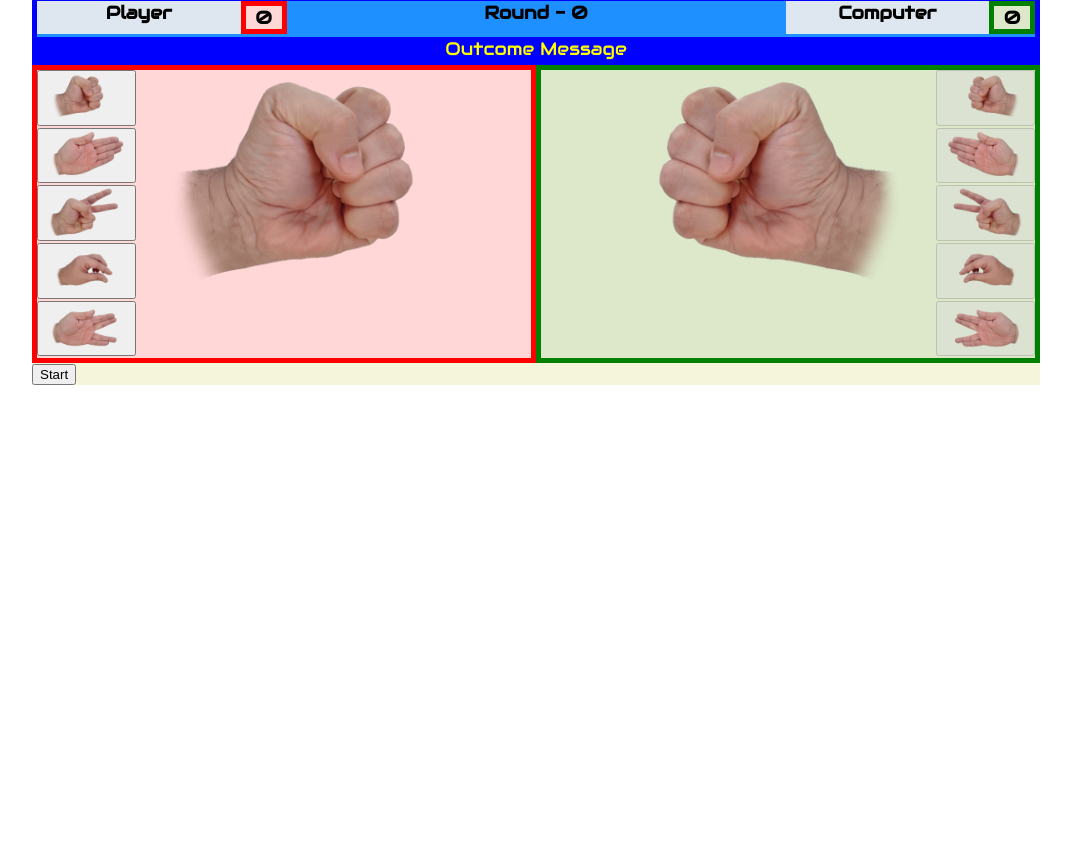
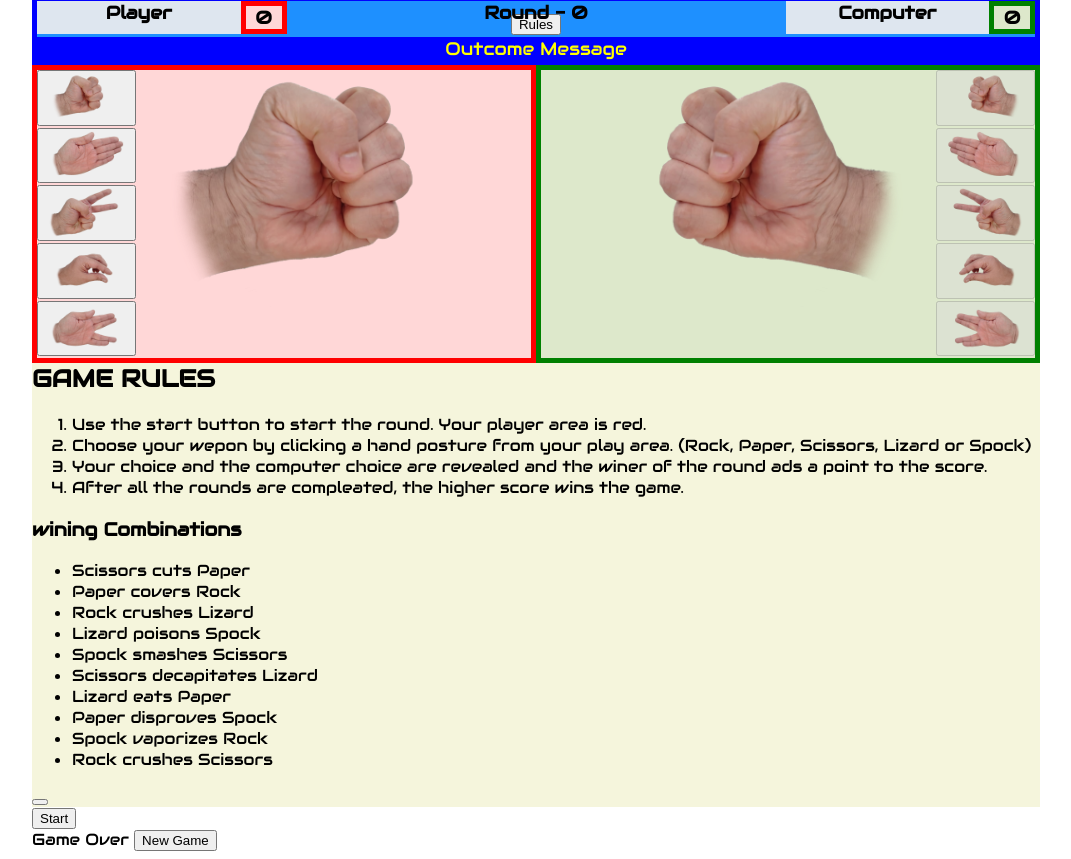
Before and after one commit to Juanma1313/spock-game, a plain HTML site: page index.html in a window 1280 px wide. Shown: the part 97-956 px from the top of the page, without its empty margins (104-1175 px from the left). Before the commit the page ends 800 px from the top, so only its background shows below. Drawn offline with Linux system fonts and the light colour scheme.

Commit message:
Add rules section to index.html

```diff
--- a/index.html
+++ b/index.html
@@ -11,6 +11,7 @@
 <body>
     <header id="title-area" class="main-box pannel-border-color">
         <h1 class="center">Spock-Game</h1>
+        <button aria-label="rules button"  id="btn-rules">Rules</button>
     </header>
 
     <section id="arena-area">   <!-- Game area-->
@@ -74,12 +75,41 @@
                 <img id="computer-weapon-img" src="assets/images/jmh-rock.png" alt="[rock-paper-scissors-lizard-spock_selection]">
             </div>
         </div>
+    </section>
+    <section id="rules-area">
+        <h2>GAME RULES</h2>
+        <ol id="rules">
+            <li>Use the start button to start the round. Your player area is red.</li>
+            <li>Choose your wepon by clicking a hand posture from your play area. (Rock, Paper, Scissors, Lizard or Spock)</li>
+            <li>Your choice and the computer choice are revealed and the winer of the round ads a point to the score.</li>
+            <li>After all the rounds are compleated, the higher score wins the game.</li>
+        </ol>
+        <div id="combinations">
+            <h3>wining Combinations</h3>
+            <ul>
+                <li>Scissors cuts Paper</li>
+                <li>Paper covers Rock</li>
+                <li>Rock crushes Lizard</li>
+                <li>Lizard poisons Spock</li>
+                <li>Spock smashes Scissors</li>
+                <li>Scissors decapitates Lizard</li>
+                <li>Lizard eats Paper</li>
+                <li>Paper disproves Spock</li>
+                <li>Spock vaporizes Rock</li>
+                <li>Rock crushes Scissors</li>
+            </ul>
+        </div>
+        <button aria-label="close rules"  id="btn-close-rules" data="btn-close-rules"></button>
+    </section>
+    <section id="start">
+        <button aria-label="start button"  id="btn-start">Start</button>
+    </section>
+    <section id="end">
+        <span id="final-message">Game Over</span>
+        <button aria-label="end button"  id="btn-end">New Game</button>
+    </section>
 
-    </section>
-    <footer id="rules-area">
-        <button aria-label="start button"  id="btn-start">
-            Start
-        </button>
+    <footer >
 
     </footer>
     <script src="assets/js/script.js"></script>
```
